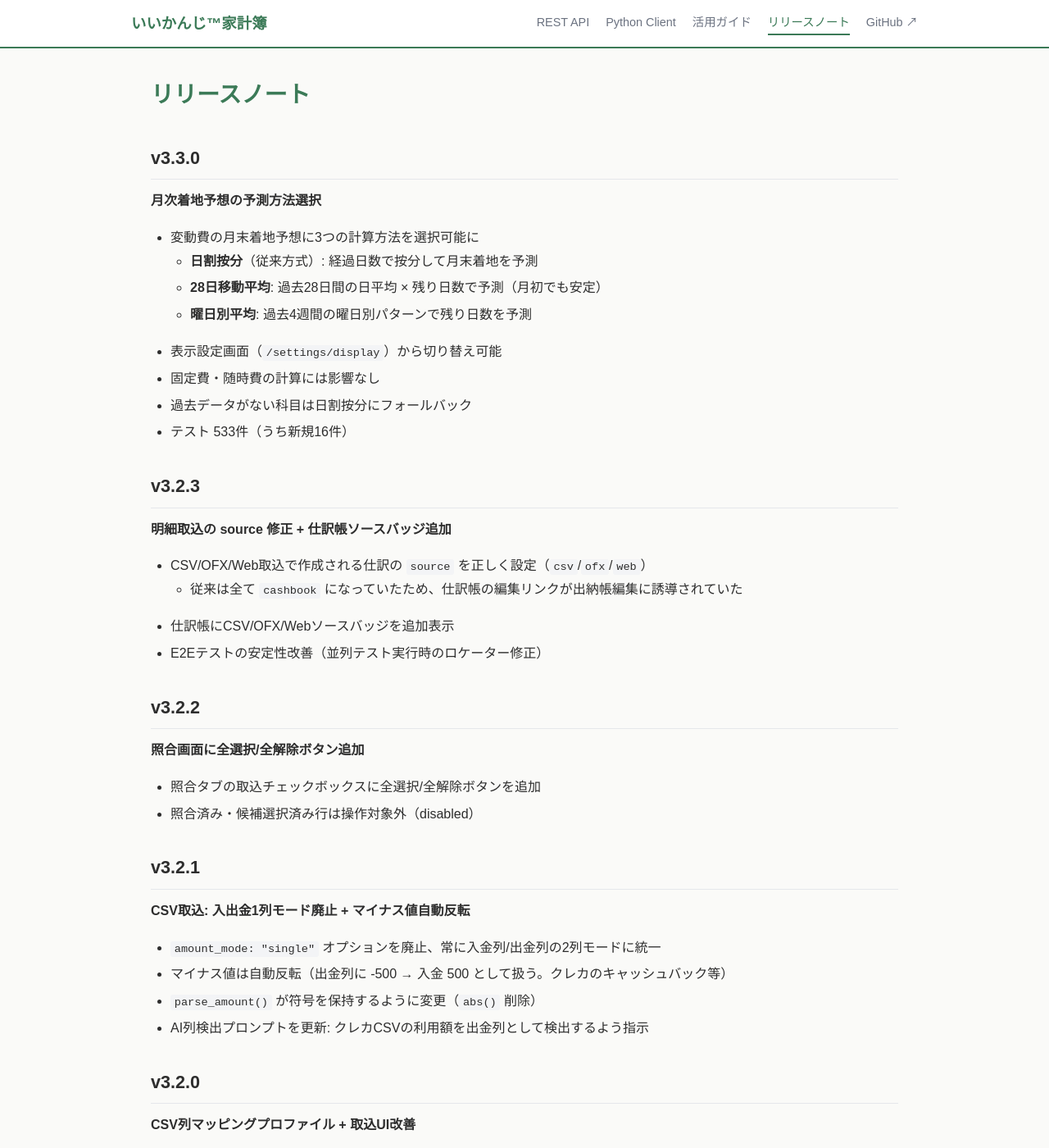
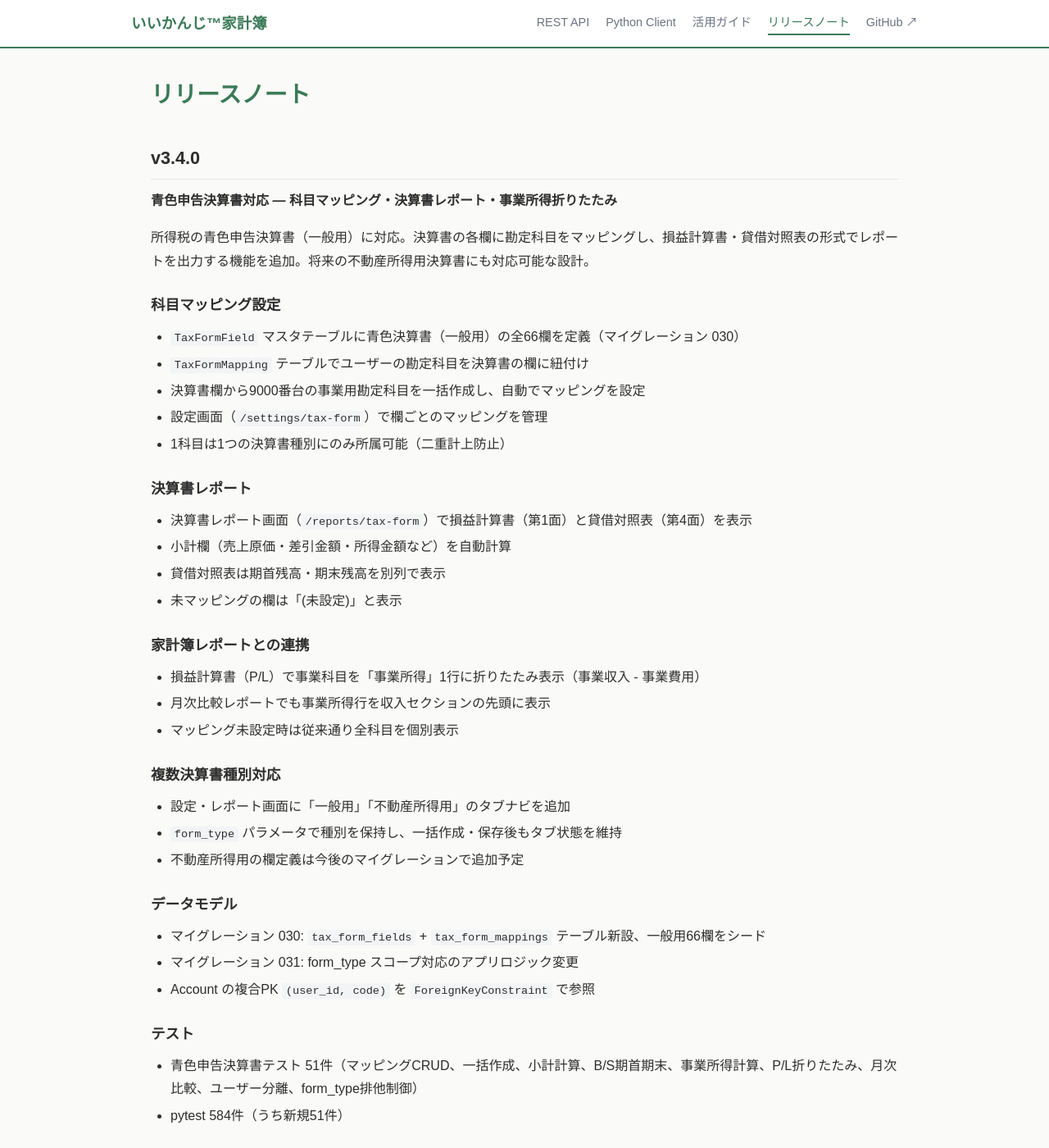
Before and after one commit to nananek/iikanji-kakeibo, a Jekyll site: the page built from docs/releases.md, in a window 1280 px wide and 1400 px high. Shown: the whole window at 82% size. Built offline with Jekyll 4.4.1, drawn with Linux system fonts in a browser that asks for light colours.

Commit message:
docs: v3.4.0 リリースノート + バージョン更新
Co-Authored-By: Claude Opus 4.6 <noreply@anthropic.com>

```diff
--- a/docs/releases.md
+++ b/docs/releases.md
@@ -4,6 +4,50 @@ title: リリースノート
 ---
 
 # リリースノート
+
+## v3.4.0
+
+**青色申告決算書対応 — 科目マッピング・決算書レポート・事業所得折りたたみ**
+
+所得税の青色申告決算書（一般用）に対応。決算書の各欄に勘定科目をマッピングし、損益計算書・貸借対照表の形式でレポートを出力する機能を追加。将来の不動産所得用決算書にも対応可能な設計。
+
+### 科目マッピング設定
+
+- `TaxFormField` マスタテーブルに青色決算書（一般用）の全66欄を定義（マイグレーション 030）
+- `TaxFormMapping` テーブルでユーザーの勘定科目を決算書の欄に紐付け
+- 決算書欄から9000番台の事業用勘定科目を一括作成し、自動でマッピングを設定
+- 設定画面（`/settings/tax-form`）で欄ごとのマッピングを管理
+- 1科目は1つの決算書種別にのみ所属可能（二重計上防止）
+
+### 決算書レポート
+
+- 決算書レポート画面（`/reports/tax-form`）で損益計算書（第1面）と貸借対照表（第4面）を表示
+- 小計欄（売上原価・差引金額・所得金額など）を自動計算
+- 貸借対照表は期首残高・期末残高を別列で表示
+- 未マッピングの欄は「(未設定)」と表示
+
+### 家計簿レポートとの連携
+
+- 損益計算書（P/L）で事業科目を「事業所得」1行に折りたたみ表示（事業収入 - 事業費用）
+- 月次比較レポートでも事業所得行を収入セクションの先頭に表示
+- マッピング未設定時は従来通り全科目を個別表示
+
+### 複数決算書種別対応
+
+- 設定・レポート画面に「一般用」「不動産所得用」のタブナビを追加
+- `form_type` パラメータで種別を保持し、一括作成・保存後もタブ状態を維持
+- 不動産所得用の欄定義は今後のマイグレーションで追加予定
+
+### データモデル
+
+- マイグレーション 030: `tax_form_fields` + `tax_form_mappings` テーブル新設、一般用66欄をシード
+- マイグレーション 031: form_type スコープ対応のアプリロジック変更
+- Account の複合PK `(user_id, code)` を `ForeignKeyConstraint` で参照
+
+### テスト
+
+- 青色申告決算書テスト 51件（マッピングCRUD、一括作成、小計計算、B/S期首期末、事業所得計算、P/L折りたたみ、月次比較、ユーザー分離、form_type排他制御）
+- pytest 584件（うち新規51件）
 
 ## v3.3.0
 
```
Also changed, not shown: 1 other file.
